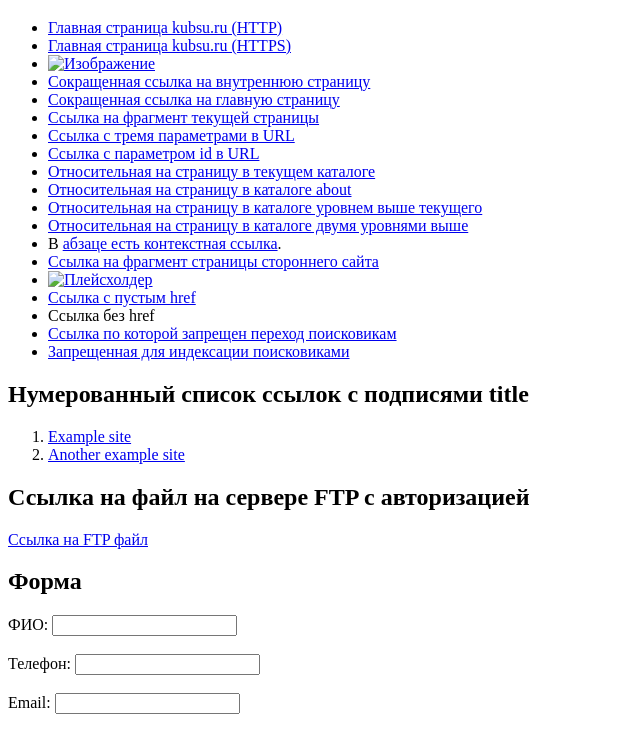
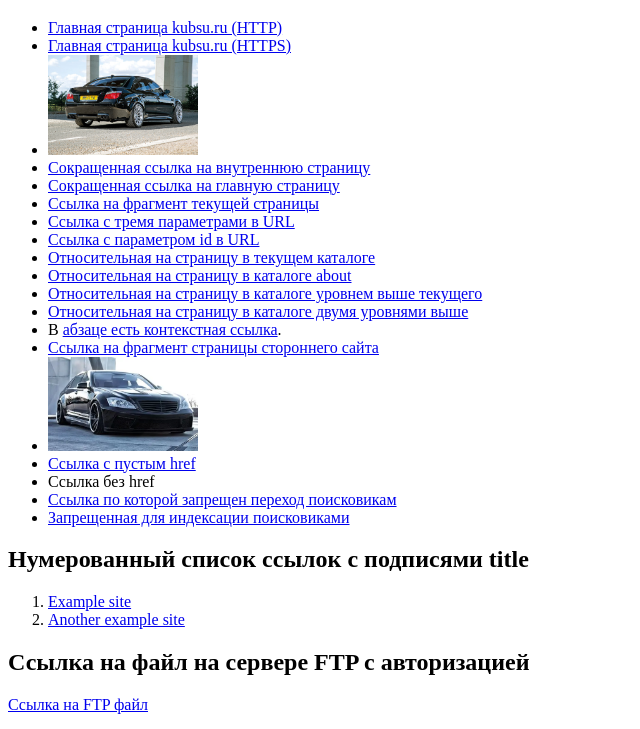
Before and after one commit to s0196019/s0196019.github.io, a plain HTML site: page index.html in a window 1280 px wide. Shown: the part 61-790 px from the top of the page, without its empty margins (0-640 px from the left). Drawn offline with Linux system fonts and the light colour scheme.

Commit message:
index.html

```diff
--- a/index.html
+++ b/index.html
@@ -10,7 +10,7 @@
     <ul>
         <li><a href="http://kubsu.ru">Главная страница kubsu.ru (HTTP)</a></li>
         <li><a href="https://kubsu.ru">Главная страница kubsu.ru (HTTPS)</a></li>
-        <li><a href="https://kubsu.ru"><img style="width: 150px;" src="./image (2).jpg" alt="Изображение"></a></li>
+        <li><a href="https://kubsu.ru"><img style="width: 150px;" src="bmw.jpg" alt="Изображение"></a></li>
         <li><a href="/internal-page">Сокращенная ссылка на внутреннюю страницу</a></li>
         <li><a href="/">Сокращенная ссылка на главную страницу</a></li>
         <li><a href="#section1">Ссылка на фрагмент текущей страницы</a></li>
@@ -25,7 +25,7 @@
         <li><a href="#"><map name="imagemap">
             <area shape="rect" coords="0,0,100,100" href="rect-page.html" alt="Rectangle">
             <area shape="circle" coords="50,50,30" href="circle-page.html" alt="Circle">
-        </map><img src="./image.jpg" style="width: 150px;" usemap="#imagemap" alt="Плейсхолдер"></a></li>
+        </map><img src="mers.jpg" style="width: 150px;" usemap="#imagemap" alt="Плейсхолдер"></a></li>
         <li><a href="#">Ссылка с пустым href</a></li>
         <li><a>Ссылка без href</a></li>
         <li><a href="https://kubsu.ru" rel="nofollow">Ссылка по которой запрещен переход поисковикам</a></li>
@@ -85,4 +85,5 @@
         <input type="submit" value="Сохранить">
     </form>
 </body>
+
 </html>
```
